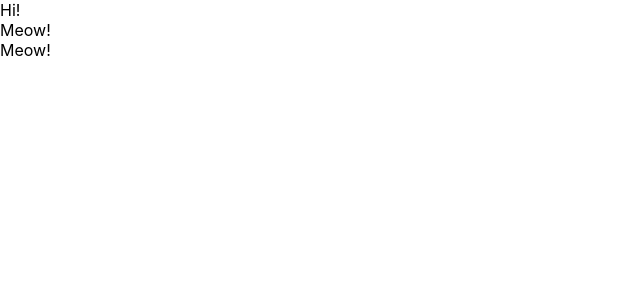
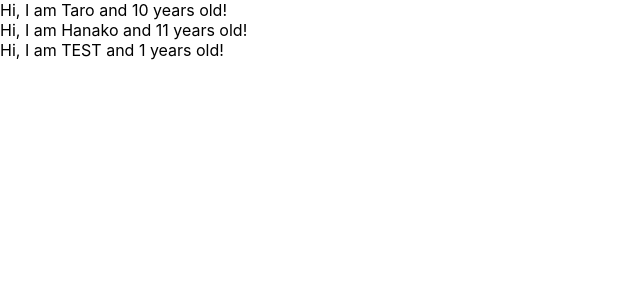
Before and after one commit to oz001/udemy-react-redux-crud-application, a React (Create React App) app: page / in a window 1280 px wide. Shown: the top 300 px of the page, without its empty margins (0-640 px from the left). Built offline with nearby package versions, Linux system fonts and the light colour scheme.

Commit message:
learn props

```diff
--- a/src/App.js
+++ b/src/App.js
@@ -12,16 +12,27 @@
 //   }
 // }
 
+const profiles = [
+  {name: "Taro", age: 10},
+  {name: "Hanako", age: 11},
+  {name: "TEST"}
+]
 const App = () => {
   return <>
-    <div>Hi!</div>
-    <Cat />
-    <Cat />
+    <div>
+      {
+      profiles.map((profile, index) => {
+        return <User name={profile.name} age={profile.age} key={index}/>;
+      })
+    }
+    </div>
   </>
 }
 
-const Cat = () => {
-  return <div>Meow!</div>
+const User = (props) => {
+  return <div>Hi, I am {props.name} and {props.age} years old! </div>
 }
-
+User.defaultProps = {
+  age: "1"
+};
 export default App;
```
